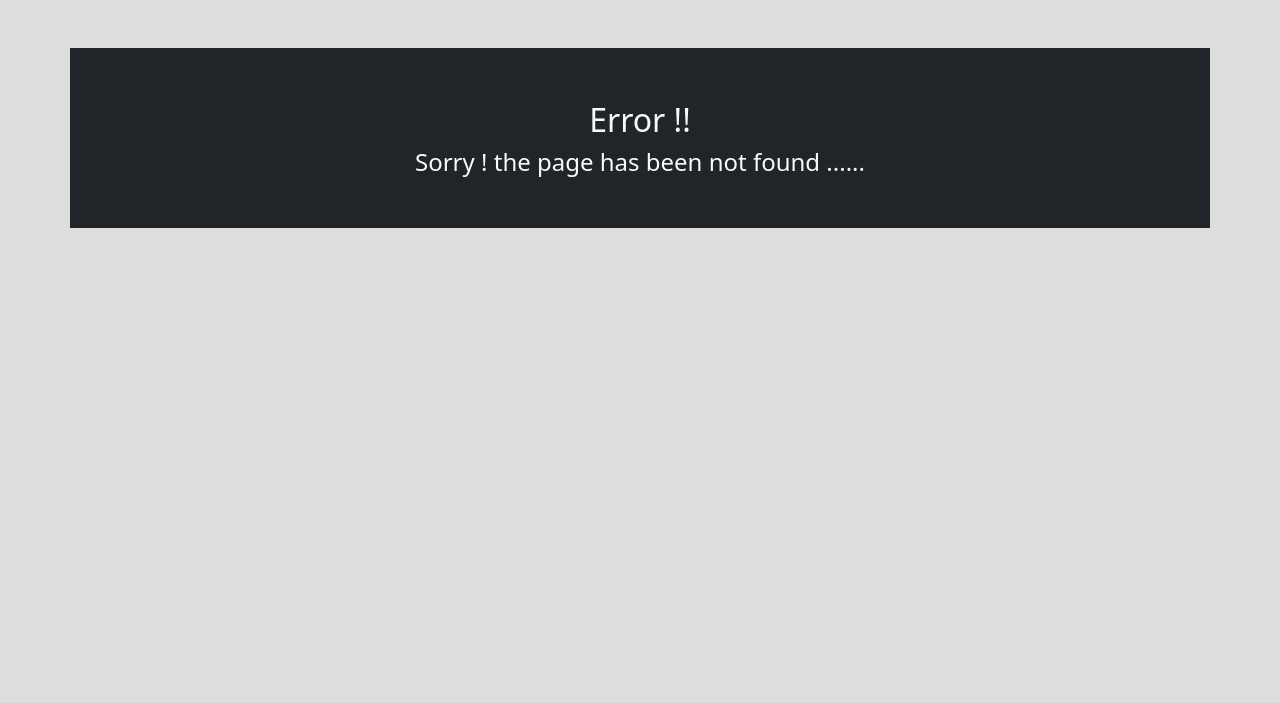
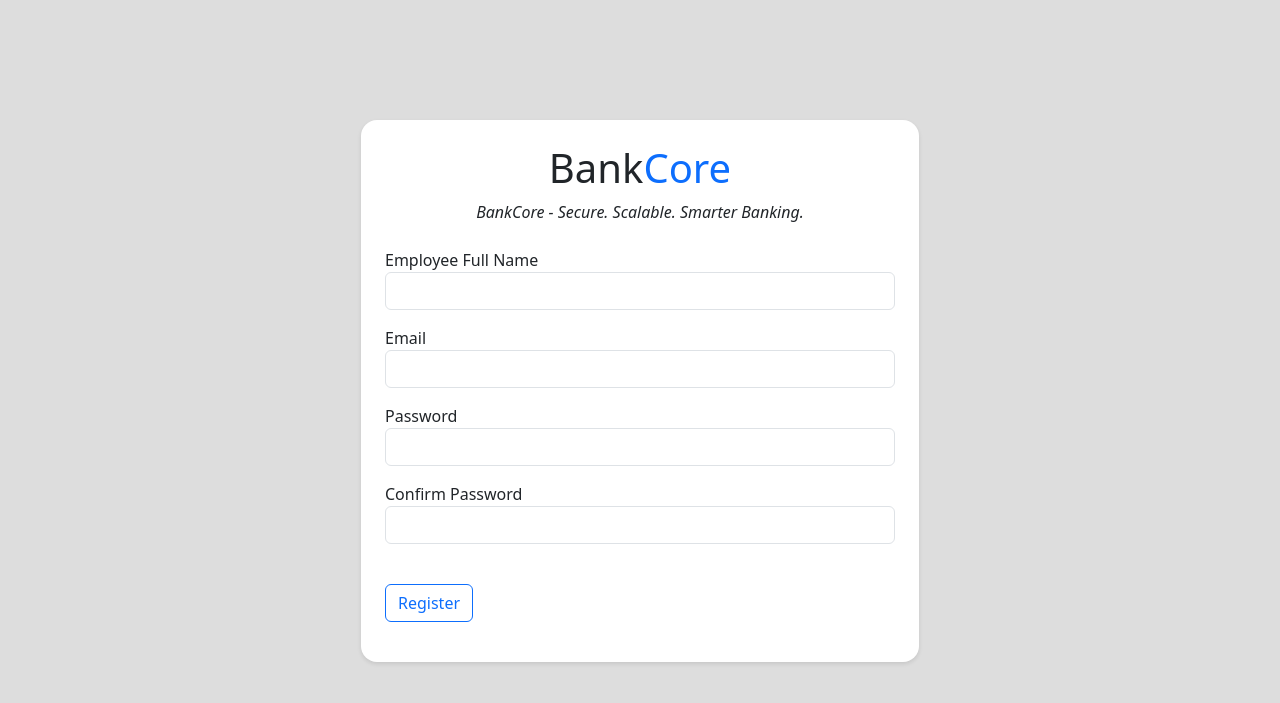
Before and after one commit to lokeshwardeb/BankCore, a PHP site: page /views/pages/view.admin_register.php in a window 1280 px wide. Shown: the top 703 px of the page. Run offline with PHP 8.4, Linux system fonts and the light colour scheme; some libraries are stand-ins or nearby versions.

Commit message:
added the admin user login and register features and functionalities, now working with the dashboard features and functionalities

```diff
--- a/config/config.php
+++ b/config/config.php
@@ -14,7 +14,7 @@ class database {
         $this->hostname = "localhost";
         $this->db_username = "root";
         $this->db_password = "";
-        $this->db_name = "uob_club_form";
+        $this->db_name = "bank_core";
 
         $conn = new mysqli($this->hostname, $this->db_username, $this->db_password, $this->db_name);
 
--- a/controllers/controllers.php
+++ b/controllers/controllers.php
@@ -23,203 +23,176 @@ class controllers extends models
         }
     }
 
-    public function insert_form()
-    {
-
-        if (isset($_POST['submit_form'])) {
-
-            // getting the info data
-
-            $name = $this->pure_data($_POST['name']);
-            $department = $this->pure_data($_POST['department']);
-            $id = $this->pure_data($_POST['id']);
-            $batch = $this->pure_data($_POST['batch']);
+    // register the admin into the software
+    public function admin_register(){
+        if(isset($_POST['register_admin'])){
+            $username = $this->pure_data($_POST['username']);
             $email = $this->pure_data($_POST['email']);
-            $phone = $this->pure_data($_POST['phone']);
-
-            // learning_about data
-            $learning_about = $this->pure_data($_POST['learning_about']);
-
-            // programming languages data
-            $programming_languages = $this->pure_data($_POST['programming_languages']);
-
-            // initializing the member type
-
-            $member_type = "member";
+            $password = $this->pure_data($_POST['password']);
+            $cpassword = $this->pure_data($_POST['cpassword']);
 
 
-            // echo
-            $address = $this->pure_data($_POST['address']);
+            // first of all check if the data is blank or not
+            if($username == '' || $email == '' || $password == '' || $cpassword == ''){
+                echo '
+                    <script>
+                        danger_alert("Error !!", "Please fillup all the data !!");
+                    </script>
+                ';
 
-            // checking if the gendar is selected or not
+                return;
 
-            if (!isset($_POST['gender'])) {
-                echo $this->alert("danger", "The gender is not selected ! Please specify you gender ! It is required !");
+            }
+
+            // now check if the cpassword and password are matched or not
+            if($password != $cpassword){
+                // that means the password and cpassword are not same
 
                 echo '
 
-                <script>
-
-                danger_alert("The gender is not selected !", " Please specify you gender ! It is required !");
-
-                </script>
+                    <script>
+                        danger_alert("Error !!", "Password doesnot matched !!");
+                    </script>
 
 
                 ';
 
-
-            }else{
-                // that means the gender section is selected
-
-                $gender = $_POST['gender'];
-
-                 $get_gender = implode(",", $gender);
-                // echo $get_gender;
+                return;
 
             }
 
-            // checking if the interest is selected or not
+            // now check if the email exists on the software
+            $check_data = $this->get_data_where("admin_users", "`admin_email` = '$email'");
 
-            if(!isset($_POST['interest'])){
-                // that means the interes section is not selected
+            if($check_data){
+                if($check_data->num_rows > 0){
+                    // that means the users already exists with the same email and it should not continue the process
+                    echo '
+                        <script>
+                            danger_alert("Error !!", "The user already exists with the email !!");
+                        </script>
+                    ';
 
-                echo $this->alert("danger", "The interested section is not selected ! Please select your interests ! It is required !");
+                    return;
 
-                echo '
+                }
+            }
 
-                <script>
+            // now that means the user is an unique user and it should register into the software and continue the process
 
-                danger_alert("The interested section is not selected ! ", "Please select your interests ! It is required !");
-
-                </script>
+            // first of all make the hash of the password
+            $hash = password_hash($password, PASSWORD_DEFAULT);
 
 
+            // now insert the data into the software
+            $insert_admin = $this->insert("admin_users", " `username`, `admin_email`, `password` ", " '$username', '$email', '$hash' ");
+
+
+            if($insert_admin){
+                // that means the admin user has been registred successfully
+                echo '
+                    <script>
+                        success_alert("Success !!", "The admin has been registered successfully !!");
+                    </script>
                 ';
-
+                return;
             }else{
-                // that means the interest section is selected
-
-                $interest = $_POST['interest'];
-
-            $all_interests = implode(',', $interest);
-
-            // echo $all_interests;
-
+                // that means there was something issues while registering the admin user
+                echo '
+                    <script>
+                        danger_alert("Error !!", "There was something issues while registering the user into the software !! Plesae contact the developer to resolve the issue !!");
+                    </script>
+                ';
+                return;
             }
 
-            // checking if the weapon section is selected
 
-            if(!isset($_POST['weapons'])){
-                // that means the weapons section is not selected
-
-                echo $this->alert("danger", "The weapons section is not selected ! Please select your weapons ! It is required !");
-
-                echo '
-
-                <script>
-
-                danger_alert("The weapons section is not selected ! ", "Please select your weapons ! It is required !");
-
-                </script>
-
-
-                ';
+        }
+    }
 
 
 
-            }else{
+    // login the admin into the software
+    public function admin_login(){
+        if(isset($_POST['admin_login'])){
+            $email = $this->pure_data($_POST['email']);
+            $password = $this->pure_data($_POST['password']);
 
-                // that means the weapon section is selected
+            // check if the data is blank or not
+            if($email == '' || $password == ''){
+                echo '
+                    <script>
+                        danger_alert("Error !!", "Please fillup all the data !!");
+                    </script>
+                ';
+                return;
+            }
 
-                $weapons = $_POST['weapons'];
+            // check if the user alredy exist or not
+            $check_user = $this->get_data_where("admin_users", " `admin_email` = '$email' ");
 
-                $all_weapons = implode(",", $weapons);
+            if($check_user){
+                if($check_user->num_rows > 0){
+                    // that means the user already exists into the software and it should continue the process
+                    while($row = $check_user->fetch_assoc()){
+                        $get_db_pass = $row['password'];
 
-                // echo $all_weapons;
+                        // now verify the password
+                        if(password_verify($password, $get_db_pass)){
+                            // that means the password is verified and the user is loggedin
+                            $_SESSION['loggedin_status'] = true;
+                            $_SESSION['admin_username'] = $row['username'];
+                            $_SESSION['admin_email'] = $row['admin_email'];
+
+                            // now redirect the user into the dashboard
+                            echo '
+                                <script>
+                                    window.location.href="/dashboard";
+                                </script>
+                            ';
 
 
 
+                        }else{
+                            echo '
+                                <script>
+                                    danger_alert("Error !!", "Password doesnot matched !!");
+                                </script>
+                            ';
+                        }
+                    }
+                }else{
+                    // that means the user doesnot exists into the software
+                    echo '
+                        <script>
+                            danger_alert("Error !!", "The user doesnot exists into the software !!");
+                        </script>
+                    ';
+                }
             }
 
-            // checking if all the checkbox are selected
 
-            if(isset($_POST['gender']) && isset($_POST['interest']) && isset($_POST['weapons'])){
-                // that means all the checkbox are selected and no checkbox are blank
-
-                // check form the db if the member already exists on the db
-
-                $result = $this->get_data_where("club_members", "`name` = '$name' AND `department` = '$department' AND `id` = '$id' AND `batch` = '$batch'");
-
-                if($result){
-                    if($result->num_rows > 0){
-                        // that means the member is already exists on the db
-
-                        // then show the error
-                        echo $this->alert("danger", "The member is already exists on the club !");
-
-                        echo '
-
-                        <script>
-
-                        danger_alert("The member is already exists on the club !");
-
-                        </script>
+        }
+    }
 
 
-                        ';
 
-                    }else{
-                        // that means the member is not exists on the db
-
-                        // then register and add the member and continue the execution
-
-                        $result = $this->insert("club_members", "`member_type`, `name`, `department`, `id`, `batch`, `email`, `phone`, `gender`, `address`, `field_of_interest`, `interested_learning_about`, `weapons`, `programming_languages`", "'$member_type','$name','$department','$id','$batch','$email','$phone','$get_gender','$address','$all_interests','$learning_about','$all_weapons','$programming_languages'");
-
-                        if($result){
-                            echo $this->alert("success", "Welcome to the world of programming ! Welcome you to the UoB computers club !");
-
-                            echo '
-                            <script>
-                            success_alert("Welcome to the world of programming !",  "Welcome you to the UoB computers club !");
-                            </script>
-                            ';
-
-                        }else{
-                            echo $this->alert("danger", "Something went wrong ! Cannot registered succesfully ! We are handling with the issue ! Please try again later");
-
-                            echo '
-
-                            <script>
-                            danger_alert("Something went wrong ! Cannot registered succesfully ! ", "We are handling with the issue ! Please try again later")
-                            </script>
-
-                            ';
-
-                        }
-
-
-                    }
-                }
+    // check the login status
+    public function check_login(){
+        if(!isset($_SESSION['admin_username'])){
+            echo '
+                <script>
+                    window.location.href = "/";
+                </script>
+            ';
+        }
+    }
 
 
 
 
 
-            }else{
-                echo $this->alert("danger", "You have not registed on the computers club successfully ! Please select and fillup all the informations correctly to register !");
-
-                echo '
-
-                <script>
-
-                danger_alert("You have not registed on the computers club successfully ! ", "Please select and fillup all the informations correctly to register !")
-
-                </script>
-
-                ';
-            }
 
 
-        }
-    }
+
 }
--- a/index.php
+++ b/index.php
@@ -8,8 +8,14 @@ $uri = parse_url($_SERVER['REQUEST_URI'])['path'];
 // register routes
 $Routes = [
 
-    "/" => __DIR__ . "/views/pages/views.form.php",
-    "/form" => __DIR__ . "/views/pages/views.form.php",
+    "/" => __DIR__ . "/views/pages/view.login.php",
+    "/login" => __DIR__ . "/views/pages/view.login.php",
+    "/admin_register" => __DIR__ . "/views/pages/view.admin_register.php",
+    "/dashboard" => __DIR__ . "/views/pages/view.dashboard.php",
+
+
+    // "/" => __DIR__ . "/views/pages/view.login.php",
+
 
 
 ];
--- /dev/null
+++ b/views/pages/view.admin_register.php
@@ -0,0 +1,94 @@
+<?php
+
+session_start();
+
+// $_SESSION['alert_message'] = '';
+
+// require_once __DIR__ . '/../../../controllers/controllers.php';
+
+require_once __DIR__ . '/../../controllers/controllers.php';
+
+$controllers = new controllers;
+
+// $controllers->check_login();
+
+// $controllers->admin_register();
+
+
+?>
+
+<!DOCTYPE html>
+<html lang="en">
+<head>
+    <meta charset="UTF-8">
+    <meta name="viewport" content="width=device-width, initial-scale=1.0">
+    <title>Document</title>
+
+        <!-- bootstrap css files -->
+    <link rel="stylesheet" href="/assets/css/bootstrap.min.css">
+
+    <!-- custom css files -->
+    <link rel="stylesheet" href="/assets/css/style.css">
+    <script src="https://cdn.jsdelivr.net/npm/sweetalert2@11"></script>
+    <script src="/assets/js/alert.js"></script>
+
+
+
+
+
+
+
+</head>
+<body>
+        <?php
+
+    $controllers->admin_register();
+
+
+    ?>
+
+    <main>
+        <div class="container mt-5 pt-5 ">
+            <div class="container page rounded-4  login_page bg-white mb-4  mt-4 p-4 m-auto w-50">
+                <div class="software_title text-center ">
+                    <h1>Bank<span class="text-primary">Core</span></h1>
+                    <p class="fs-6 fst-italic ">BankCore - Secure. Scalable. Smarter Banking.</p>
+                </div>
+                <form action="" method="post">
+                    <div class="mb-3 pt-2">
+                        <label for="username">Employee Full Name</label>
+                        <input type="text" class="form-control "  name="username" id="username">
+                    </div>
+                    <div class="mb-3">
+                        <label for="email">Email</label>
+                        <input type="email" class="form-control" name="email" id="email">
+                    </div>
+                    <div class="mb-3">
+                        <label for="password">Password</label>
+                        <input type="password" class="form-control" name="password" id="password">
+                    </div>
+                    <div class="mb-3">
+                        <label for="cpassword">Confirm Password</label>
+                        <input type="password" class="form-control" name="cpassword" id="cpassword">
+                    </div>
+
+                    <div class="mb-3">
+                        <button type="submit" name="register_admin" class="btn btn-outline-primary mt-4">Register</button>
+                    </div>
+
+                </form>
+            </div>
+        </div>
+    </main>
+
+        <!-- bootstrap script files -->
+    <!-- <script src="/assets/js/bootstrap.min.js"></script> -->
+    <script src="/assets/js/bootstrap.bundle.min.js"></script>
+
+    <!-- custom scripts files -->
+    <script src="/assets/js/scripts.js"></script>
+    <!-- <script src="/assets/js/alert.js"></script> -->
+
+
+</body>
+</html>
```
Also changed, not shown: views/pages/inc/_footer_script.php (+6 -7 lines), views/pages/inc/_header.php (+9 -4 lines), views/pages/view.dashboard.php (added, +26 -0 lines), views/pages/view.login.php (added, +68 -0 lines).
